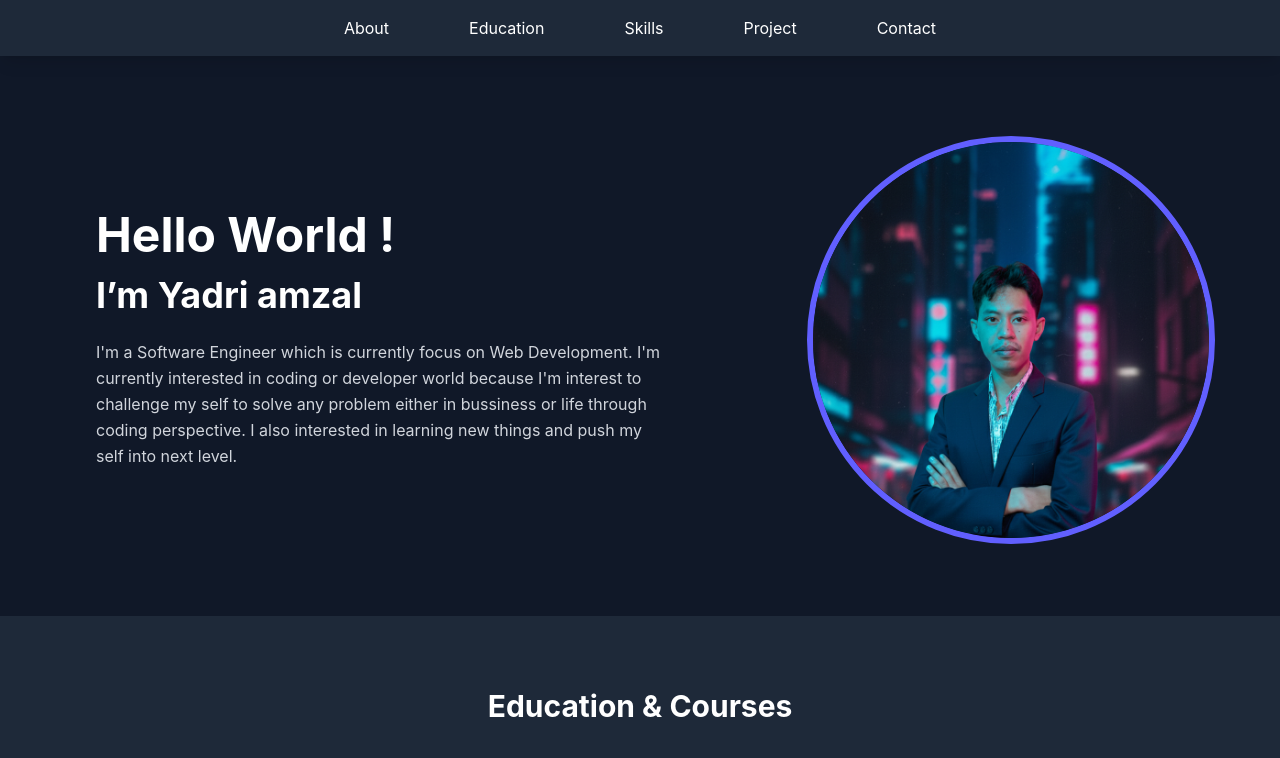
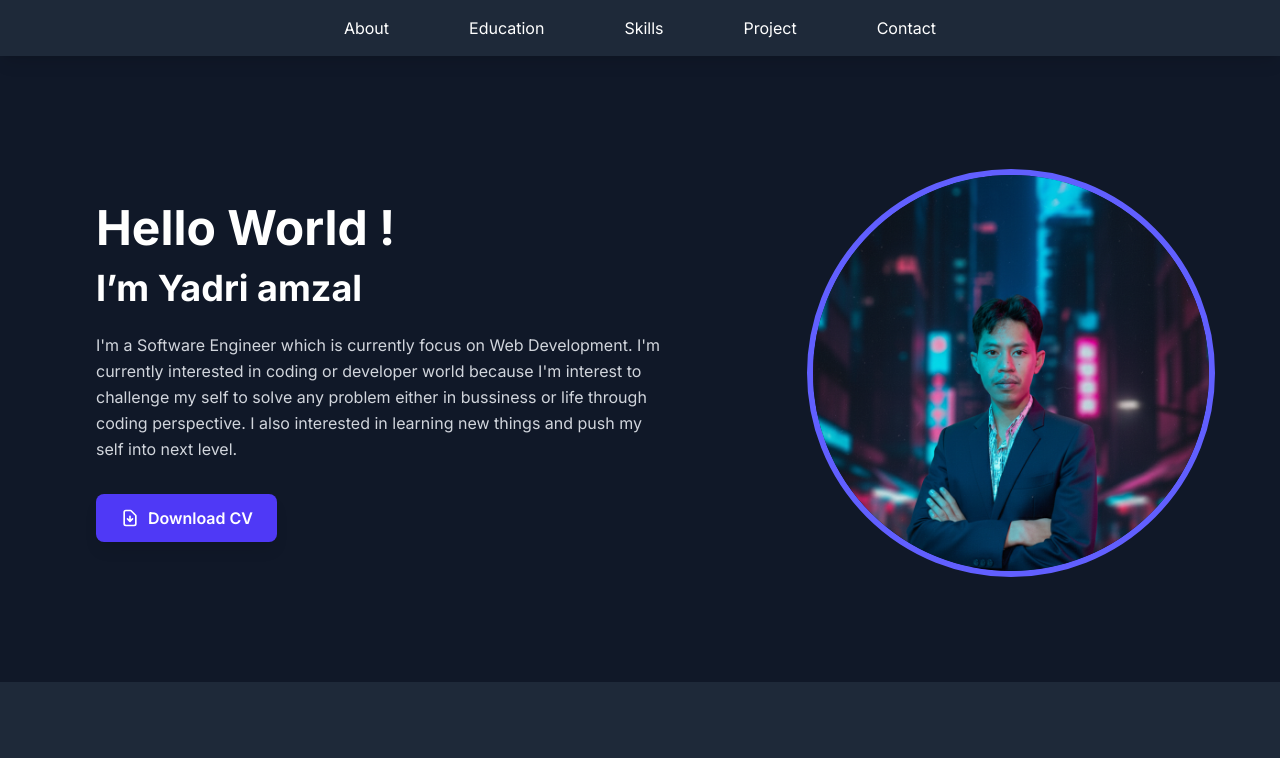
Before and after one commit to justyamzal/my-porto, a React (Vite) app: page / in a window 1280 px wide. Shown: the top 758 px of the page. Built offline with nearby package versions, Linux system fonts and the light colour scheme.

Commit message:
adding download cv feature

```diff
--- a/package.json
+++ b/package.json
@@ -21,6 +21,7 @@
     "@types/react": "^19.1.16",
     "@types/react-dom": "^19.1.9",
     "@vitejs/plugin-react": "^5.0.4",
+    "baseline-browser-mapping": "^2.10.0",
     "eslint": "^9.36.0",
     "eslint-plugin-react-hooks": "^5.2.0",
     "eslint-plugin-react-refresh": "^0.4.22",
--- a/src/components/Hero.jsx
+++ b/src/components/Hero.jsx
@@ -15,6 +15,15 @@ const Hero = () => {
               I'm currently interested in coding or developer world because I'm interest to challenge my self to solve any problem either in bussiness or life through coding perspective.
               I also interested in learning new things and push my self into next level.
             </p>
+            <div id="hero-button" className="mt-8">
+          <a href="https://drive.google.com/uc?export=download&id=1Zspx7yhjcTAhcrkIxXPUK1r-GLo0W-Dl" target="_blank" rel="noopener noreferrer" className="inline-flex items-center gap-2 px-6 py-3 bg-indigo-600 hover:bg-indigo-700 text-white font-semibold rounded-lg transition-all duration-300 shadow-lg hover:shadow-indigo-500/50 hover:scale-105">
+            <svg xmlns="http://www.w3.org/2000/svg" className="h-5 w-5" fill="none" viewBox="0 0 24 24" stroke="currentColor">
+              <path strokeLinecap="round" strokeLinejoin="round" strokeWidth={2} d="M12 10v6m0 0l-3-3m3 3l3-3m2 8H7a2 2 0 01-2-2V5a2 2 0 012-2h5.586a1 1 0 01.707.293l5.414 5.414a1 1 0 01.293.707V19a2 2 0 01-2 2z"/>
+            </svg>
+            Download CV
+          </a>
+        </div>
+
           </div>
           <div id="hero-avatar" className="md:w-1/3 flex justify-center group cursor-pointer">
               <img src="/images/mypicture2.png" className="w-68 h-68 rounded-full bg-gray-700 flex items-center justify-center border-4 border-indigo-500 object-cover object-center scale-150" alt="" />
--- a/src/index.css
+++ b/src/index.css
@@ -1,6 +1,7 @@
+@import
+url('https://fonts.googleapis.com/css2?family=Inter:wght@300;400;500;600;700&display=swap');
 @import "tailwindcss";
 
-@import url('https://fonts.googleapis.com/css2?family=Inter:wght@300;400;500;600;700&display=swap');
 
 body {
       font-family: 'Inter', sans-serif;
@@ -36,6 +37,12 @@ body {
       opacity:0;
       animation: fadeInUp 1s forwards 1.2s
     }
+
+    #hero-button {
+      opacity:0;
+      animation: fadeInUp 1s forwards 1.4s
+    }
+
 
      /*----- Education & course ------*/
 
```
Also changed, not shown: 1 other file (tests, documents, lock files or other folders).
